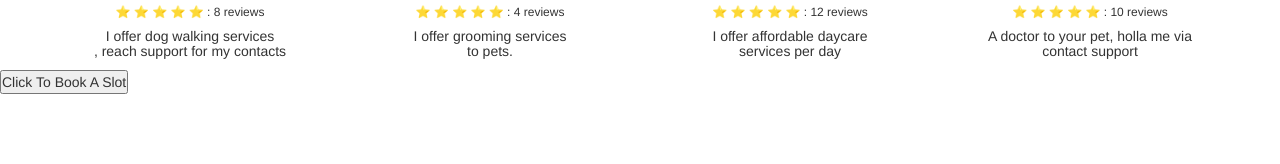
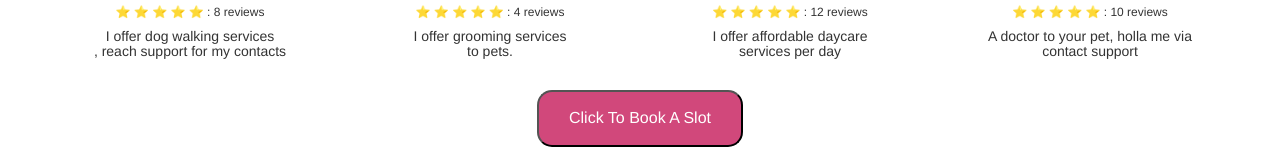
Before and after one commit to Kaburu12/DogsMarket-Client, a React (Create React App) app: page /services in a window 1280 px wide. Shown: the part 1122-1286 px from the top of the page. Before the commit the page ends 1216 px from the top, so only its background shows below. Built offline with nearby package versions, Linux system fonts and the light colour scheme; no server answers.

Commit message:
style button color & border

```diff
--- a/src/index.css
+++ b/src/index.css
@@ -399,3 +399,20 @@ height:350px;
 padding: 20px;
 
 }
+
+.services-btn{
+  display: flex;
+  align-items: center;
+  justify-content: center;
+
+}
+
+.services-btn button{
+  padding: 1.5rem 3.0rem 1.5rem 3.0rem;
+  margin-top: 20px;
+  margin-bottom: 20px;
+  font-size: 1.6rem;
+  border-radius: 15px;
+  background-color: #D1487B;
+  color: #fff;
+}
```
